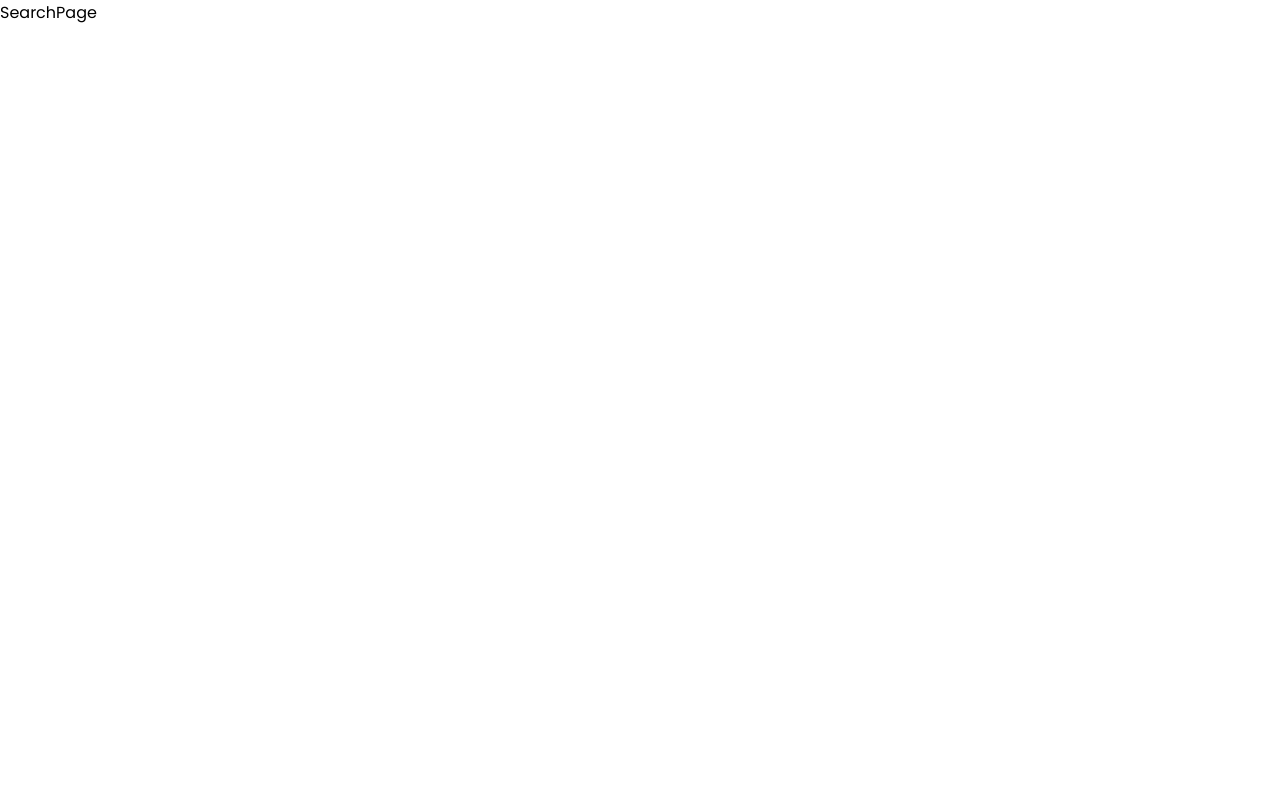
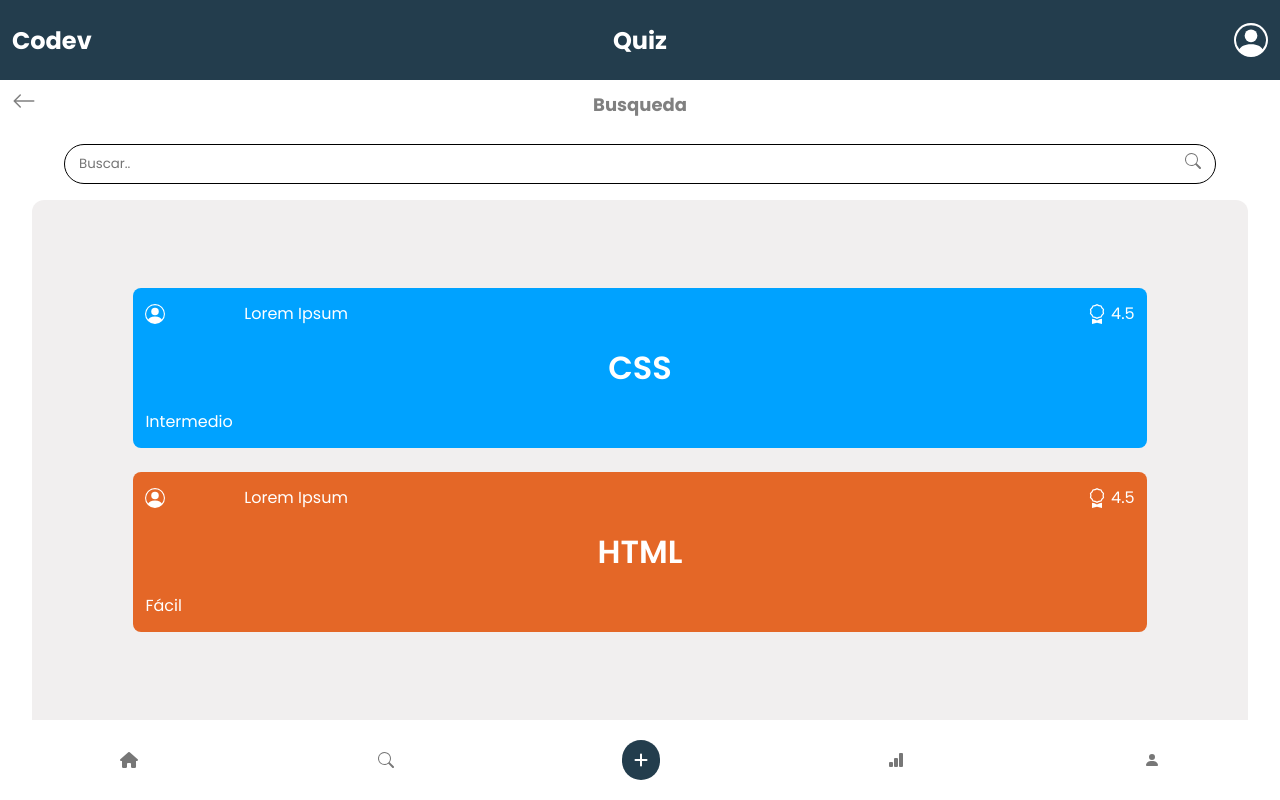
Before and after one commit to CoDev-Squad-Org/QuizAppFrontend, a React (Vite) app: page /search in a window 1280 px wide. Built offline with nearby package versions, Linux system fonts and the light colour scheme.

Commit message:
feat: Add SearchPage component

```diff
--- a/src/components/Card/Card.jsx
+++ b/src/components/Card/Card.jsx
@@ -1,9 +1,9 @@
 import React from "react";
 import "./Card.scss";
 
-export const Card = ({ lenguage, level }) => {
+export const Card = ({ lenguage, level}) => {
   return (
-    <div className="card">
+    <div className={`card card-${lenguage}`}>
       <div className="card__header">
         <svg
           xmlns="http://www.w3.org/2000/svg"
--- a/src/components/Card/Card.scss
+++ b/src/components/Card/Card.scss
@@ -1,12 +1,29 @@
 .card {
-  background-color: rgb(207, 171, 255);
   border-radius: 8px;
-  width: 80%;
+  width: 85%;
   height: 10rem;
   display: grid;
   grid-template-rows: 20% 60% 20%;
   color: white;
   padding: 12px;
+}
+
+.card-HTML{
+  background-color: rgb(228,103,39);
+
+}
+
+.card-Python{
+  background-color: rgb(3, 116, 183);
+}
+
+.card-CSS{
+  background-color: rgb(0, 162, 255);
+}
+
+.card-JavaScript{
+  background-color: rgb(239,216,29);
+  color: black;
 }
 .card__header {
   display: grid;
--- a/src/components/Carrusel/Carrusel.jsx
+++ b/src/components/Carrusel/Carrusel.jsx
@@ -15,7 +15,7 @@ export const Carrusel = () => {
       >
         <path d="M10 12.796V3.204L4.519 8 10 12.796zm-.659.753-5.48-4.796a1 1 0 0 1 0-1.506l5.48-4.796A1 1 0 0 1 11 3.204v9.592a1 1 0 0 1-1.659.753z" />
       </svg>
-      <Card lenguage="HTML" level="FÁCIL" />
+      <Card lenguage="JavaScript" level="FÁCIL" />
       <svg
         xmlns="http://www.w3.org/2000/svg"
         width="16"
--- a/src/pages/CreateQuizPage/CreateQuizPage.scss
+++ b/src/pages/CreateQuizPage/CreateQuizPage.scss
@@ -23,7 +23,7 @@
 .selectSection{
     display: flex;
     align-items: center;
-    padding: 4px;
+    padding: 8px;
     width: 98%;
     height: 6vh;
     gap: .5rem;
@@ -85,6 +85,7 @@
     display: flex;
     flex-direction: column;
     justify-content: center;
+    align-items: center;
     gap: .5rem;
     padding: .5rem;
 }
--- a/src/pages/SearchPage/SearchPage.jsx
+++ b/src/pages/SearchPage/SearchPage.jsx
@@ -1,8 +1,23 @@
 import React from 'react'
+import { Card } from '../../components/Card/Card';
+import { Header } from '../../components/Header/Header';
+import { Nav } from '../../components/Nav/Nav';
+import { ReturnNav } from '../../components/returnNav/ReturnNav';
+import { SearchInput } from '../../components/SearchInput/SearchInput';
+import "./SearchPage.scss";
 
 const SearchPage = () => {
   return (
-    <div>SearchPage</div>
+    <div className='searchPage'>
+        <Header color="blue"/>
+        <ReturnNav text="Busqueda"/>
+        <SearchInput/>
+        <section className='searchPageSection'>
+            <Card lenguage="CSS" level="Intermedio"/>
+            <Card lenguage="HTML" level="Fácil"/>
+        </section>
+        <Nav/>
+    </div>
   )
 }
 
--- a/src/pages/SearchPage/SearchPage.scss
+++ b/src/pages/SearchPage/SearchPage.scss
@@ -0,0 +1,23 @@
+.searchPage{
+    display: grid;
+    grid-template-rows: 10vh 6vh 9vh 65vh 10vh;
+}
+
+.searchPageSection{
+    justify-self: center;
+    width: 95%;
+    overflow: scroll;
+
+    background-color: rgba(241, 239, 239, 0.979);
+    padding: 12px;
+    border-radius: 12px 12px 0 0;
+    display: flex;
+    flex-direction: column;
+    justify-content: center;
+    align-items: center;
+    gap: 1.5rem;
+}
+
+.searchPageSection::-webkit-scrollbar{
+    display: none;
+}
--- a/src/pages/UserPage/UserPage.scss
+++ b/src/pages/UserPage/UserPage.scss
@@ -8,7 +8,7 @@
     width: 95%;
     overflow: scroll;
 
-    background-color: rgb(185, 233, 255);
+    background-color: rgba(241, 239, 239, 0.979);
     padding: 12px;
     border-radius: 12px 12px 0 0;
     display: flex;
```
